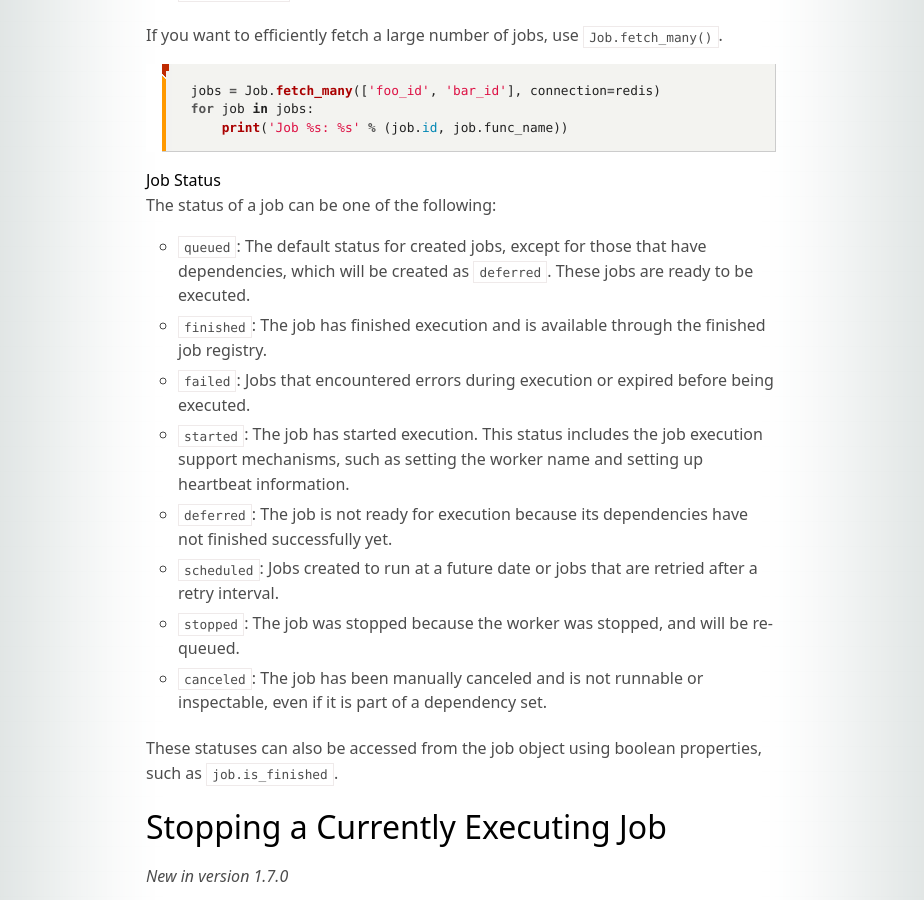
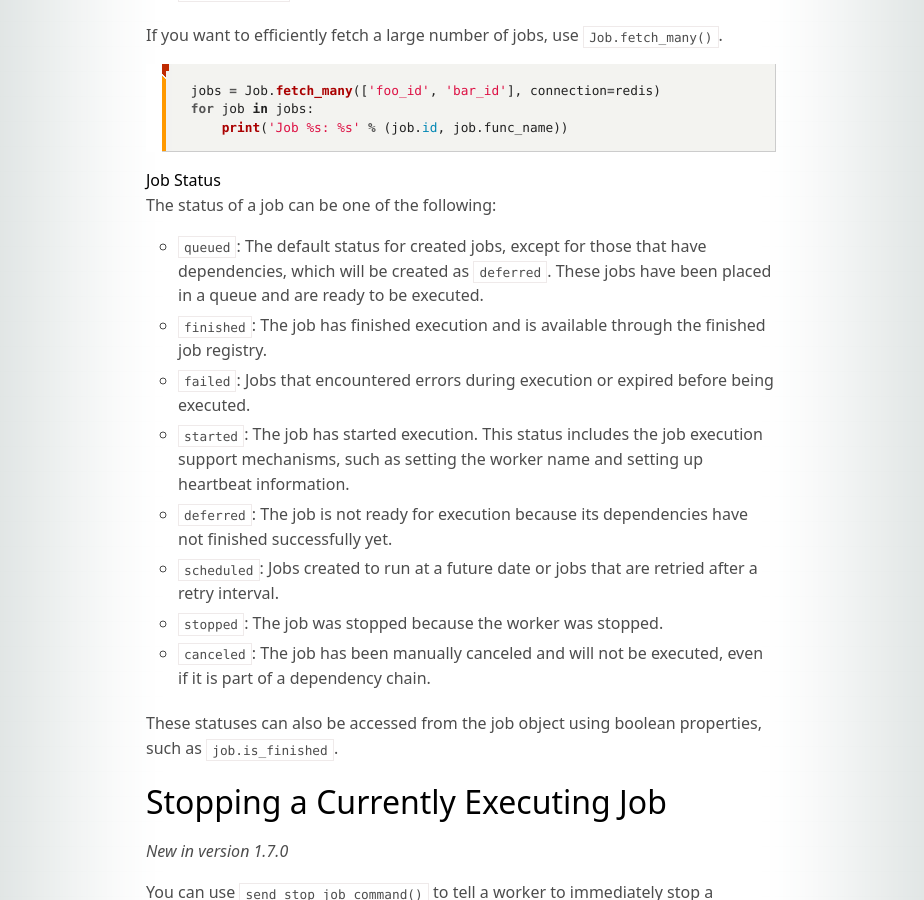
Before and after one commit to rq/rq, a Jekyll site: the page built from docs/docs/jobs.md, in a window 1280 px wide and 900 px high, scrolled down 2903 px. Shown: the whole window, without its empty margins (179-1103 px from the left). Built offline with Jekyll 4.4.1, drawn with Linux system fonts in a browser that asks for light colours; some web fonts are replaced; comment, search, counter and statistics services are not loaded.

Commit message:
Applied review suggestions

```diff
--- a/docs/docs/jobs.md
+++ b/docs/docs/jobs.md
@@ -129,14 +129,14 @@ for job in jobs:
 
 The status of a job can be one of the following:
 
-* `queued`: The default status for created jobs, except for those that have dependencies, which will be created as `deferred`. These jobs are ready to be executed.
+* `queued`: The default status for created jobs, except for those that have dependencies, which will be created as `deferred`. These jobs have been placed in a queue and are ready to be executed.
 * `finished`: The job has finished execution and is available through the finished job registry.
 * `failed`: Jobs that encountered errors during execution or expired before being executed.
 * `started`: The job has started execution. This status includes the job execution support mechanisms, such as setting the worker name and setting up heartbeat information.
 * `deferred`: The job is not ready for execution because its dependencies have not finished successfully yet.
 * `scheduled`: Jobs created to run at a future date or jobs that are retried after a retry interval.
-* `stopped`: The job was stopped because the worker was stopped, and will be re-queued.
-* `canceled`: The job has been manually canceled and is not runnable or inspectable, even if it is part of a dependency set.
+* `stopped`: The job was stopped because the worker was stopped.
+* `canceled`: The job has been manually canceled and will not be executed, even if it is part of a dependency chain.
 
 These statuses can also be accessed from the job object using boolean properties, such as `job.is_finished`.
 
```
